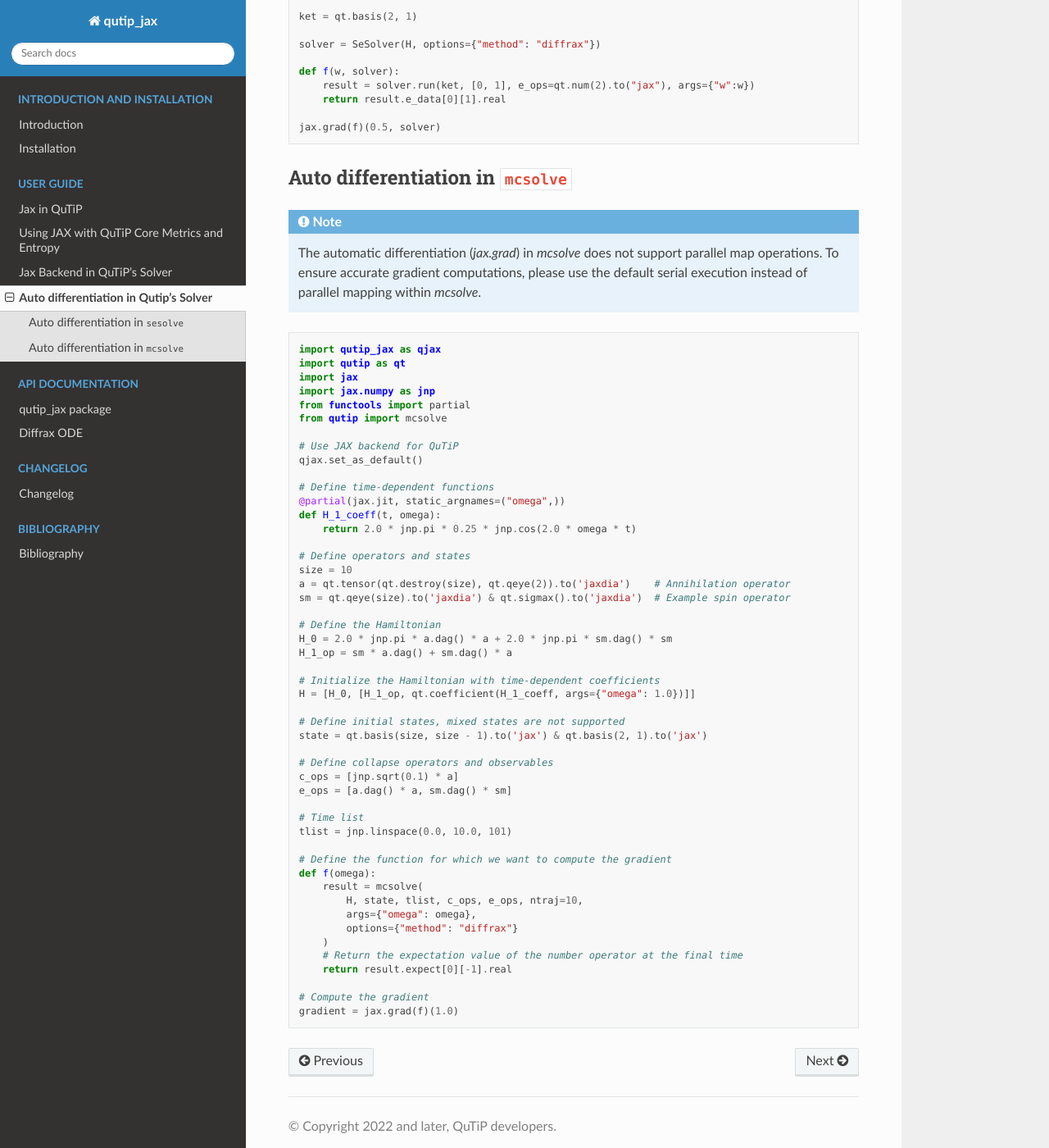
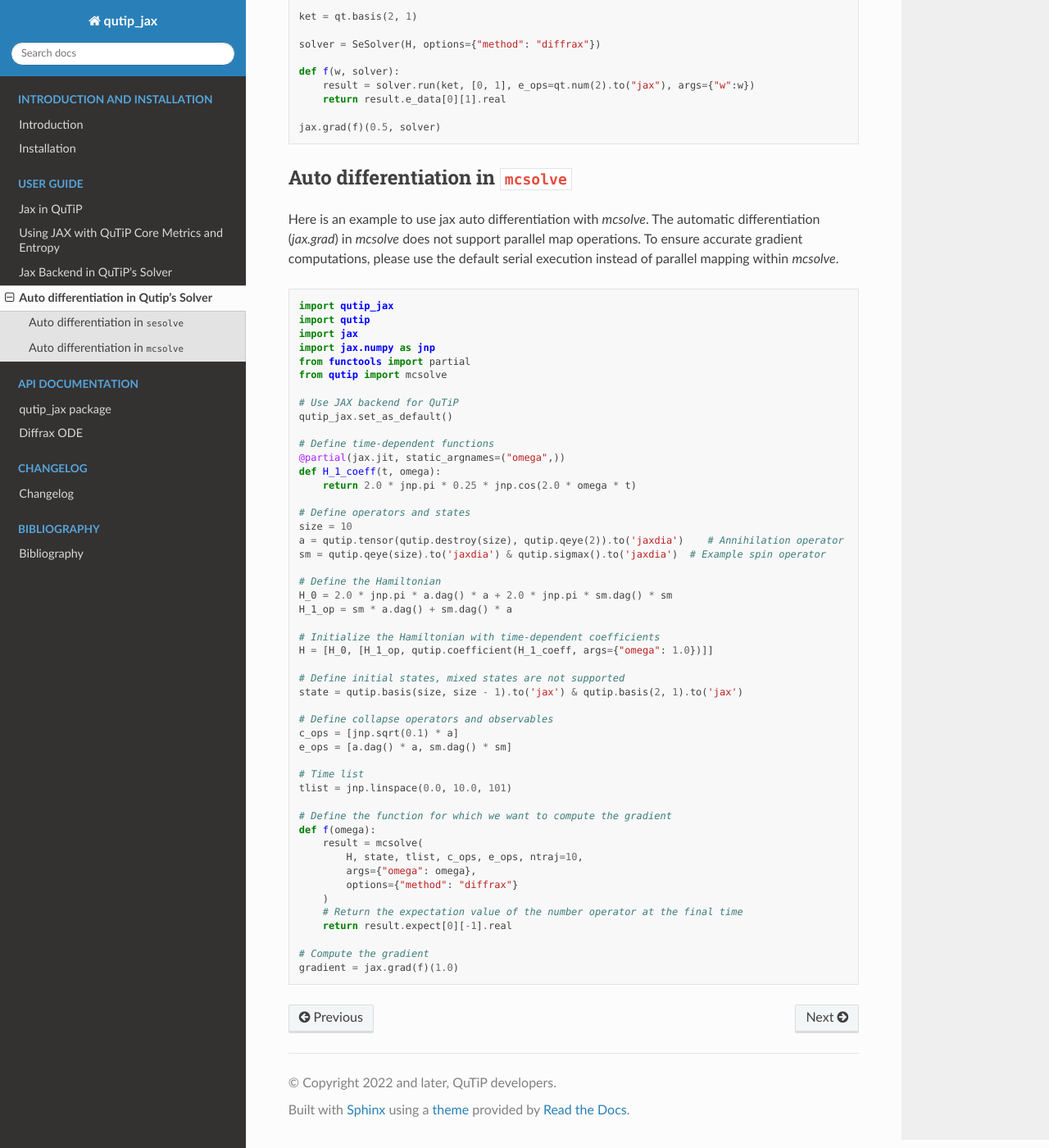
Before and after one commit to qutip/qutip-jax, a Sphinx documentation site: the page built from doc/source/autodiff.rst, in a window 1280 px wide and 1400 px high, scrolled down 568 px. Shown: the whole window at 82% size. Built offline with Sphinx 7.4.7 and the Read the Docs theme 2.0.0, drawn with Linux system fonts in a browser that asks for light colours; the version number could not be read and is left out.

Commit message:
change qt to qutip

```diff
--- a/doc/source/autodiff.rst
+++ b/doc/source/autodiff.rst
@@ -47,24 +47,24 @@
 Auto differentiation in ``mcsolve``
 ===================================
 
-.. note::
 
-   The automatic differentiation (`jax.grad`) in `mcsolve` does not support parallel map operations.
-   To ensure accurate gradient computations, please use the default serial execution instead of
-   parallel mapping within `mcsolve`.
+Here is an example to use jax auto differentiation with `mcsolve`.
+The automatic differentiation (`jax.grad`) in `mcsolve` does not support parallel map operations.
+To ensure accurate gradient computations, please use the default serial execution instead of
+parallel mapping within `mcsolve`.
 
 
 .. code-block::
 
-    import qutip_jax as qjax
-    import qutip as qt
+    import qutip_jax
+    import qutip
     import jax
     import jax.numpy as jnp
     from functools import partial
     from qutip import mcsolve
 
     # Use JAX backend for QuTiP
-    qjax.set_as_default()
+    qutip_jax.set_as_default()
 
     # Define time-dependent functions
     @partial(jax.jit, static_argnames=("omega",))
@@ -73,18 +73,18 @@
 
     # Define operators and states
     size = 10
-    a = qt.tensor(qt.destroy(size), qt.qeye(2)).to('jaxdia')    # Annihilation operator
-    sm = qt.qeye(size).to('jaxdia') & qt.sigmax().to('jaxdia')  # Example spin operator
+    a = qutip.tensor(qutip.destroy(size), qutip.qeye(2)).to('jaxdia')    # Annihilation operator
+    sm = qutip.qeye(size).to('jaxdia') & qutip.sigmax().to('jaxdia')  # Example spin operator
 
     # Define the Hamiltonian
     H_0 = 2.0 * jnp.pi * a.dag() * a + 2.0 * jnp.pi * sm.dag() * sm
     H_1_op = sm * a.dag() + sm.dag() * a
 
     # Initialize the Hamiltonian with time-dependent coefficients
-    H = [H_0, [H_1_op, qt.coefficient(H_1_coeff, args={"omega": 1.0})]]
+    H = [H_0, [H_1_op, qutip.coefficient(H_1_coeff, args={"omega": 1.0})]]
 
     # Define initial states, mixed states are not supported
-    state = qt.basis(size, size - 1).to('jax') & qt.basis(2, 1).to('jax')
+    state = qutip.basis(size, size - 1).to('jax') & qutip.basis(2, 1).to('jax')
 
     # Define collapse operators and observables
     c_ops = [jnp.sqrt(0.1) * a]
```
